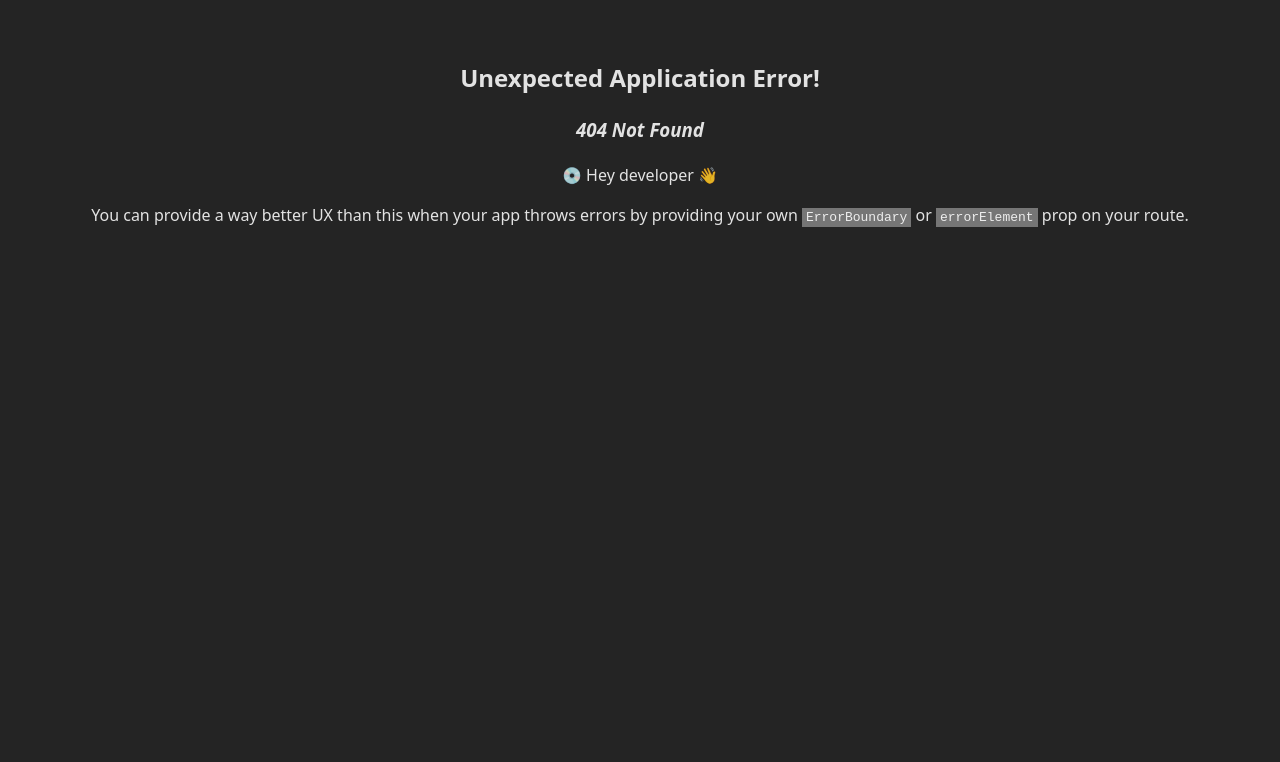
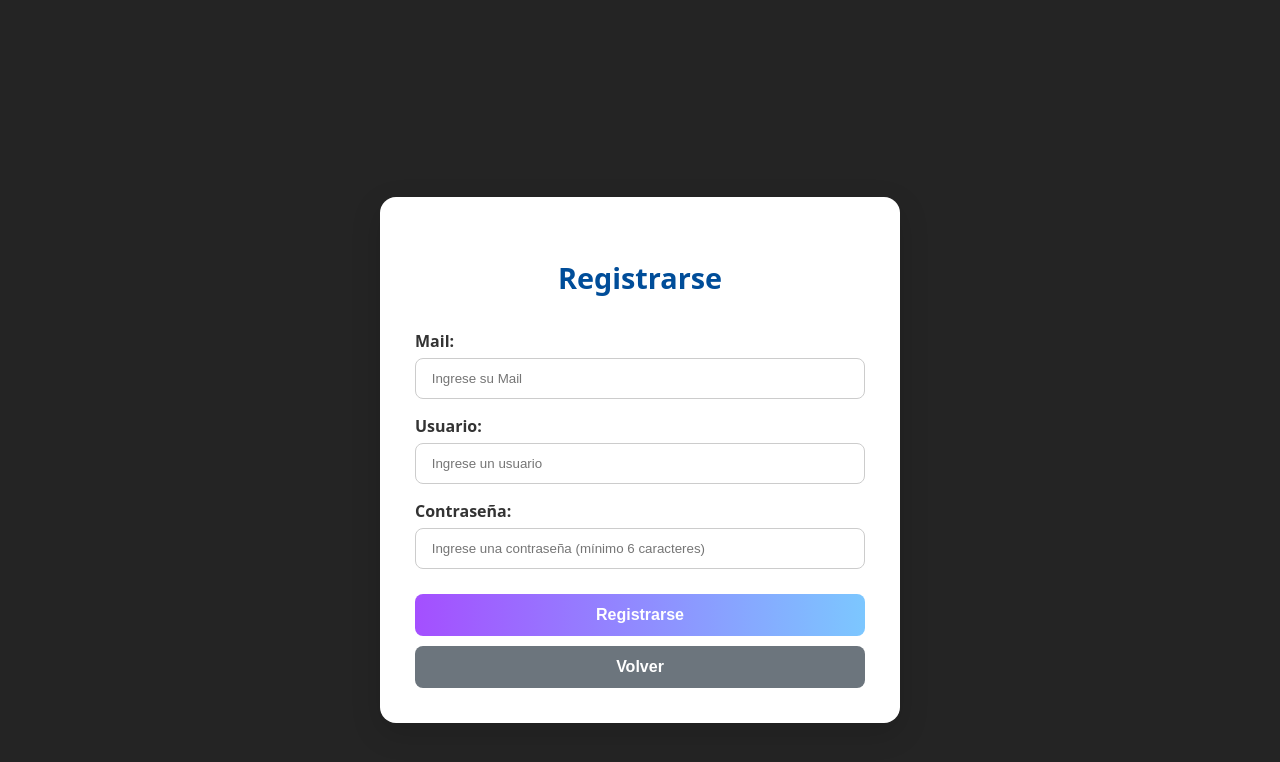
Before and after one commit to Gastuno/ProyectoStreaming, a React (Vite) app: page /register in a window 1280 px wide. Before the commit this address had no page. Shown: the top 762 px of the page. Built offline with nearby package versions, Linux system fonts and the light colour scheme.

Commit message:
AgregarPeliculasYLogin

```diff
--- a/src/Login.jsx
+++ b/src/Login.jsx
@@ -1,27 +1,48 @@
-import { useState } from 'react';
-import { useNavigate } from 'react-router-dom';
-import loginImage from './assets/login.jpg';
-import './Login.css';
+import { useState } from "react";
+import { useNavigate } from "react-router-dom";
+import { auth, db } from "./firebaseconfig";
+import { signInWithEmailAndPassword } from "firebase/auth";
+import { doc, getDoc } from "firebase/firestore";
+import loginImage from "./assets/login.jpg";
+import "./Login.css";
 
 function Login() {
-  const [username, setUsername] = useState('');
-  const [password, setPassword] = useState('');
-  const [error, setError] = useState('');
+  const [email, setEmail] = useState("");
+  const [password, setPassword] = useState("");
+  const [error, setError] = useState("");
+
   const navigate = useNavigate();
 
-  const handleLogin = (e) => {
+  const handleLogin = async (e) => {
     e.preventDefault();
 
-    if (username === 'admin' && password === 'pass') {
-      setError('');
-      sessionStorage.setItem('role', 'admin');
+    try {
+      const userCredential = await signInWithEmailAndPassword(auth, email, password);
+      const user = userCredential.user;
+
+      console.log("Usuario logeado:", user.email);
+
+      const userRef = doc(db, "Usuario", user.uid);
+      const userSnap = await getDoc(userRef);
+
+      if (!userSnap.exists()) {
+        setError("No existe el perfil del usuario.");
+        return;
+      }
+
+      const { nivel } = userSnap.data();
+
+      sessionStorage.setItem('role', nivel === 1 ? 'admin' : 'user');
+
+      if (nivel === 1) {
         navigate('/main', { state: { role: 'admin' } });
-    } else if (username === 'user' && password === 'pass') {
-      setError('');
-      sessionStorage.setItem('role', 'user');
+      } else {
         navigate('/main', { state: { role: 'user' } });
-    } else {
-      setError('Nombre de usuario o contraseña incorrectos');
+      }
+
+    } catch (err) {
+      console.error("Error iniciando sesión:", err);
+      setError("Correo o contraseña incorrectos");
     }
   };
 
@@ -29,37 +50,45 @@ return (
     <>
       <div className="login-container">
         <h2>INICIAR SESION</h2>
+
         <form onSubmit={handleLogin}>
           <div>
             <input
-            type="text"
-            placeholder="Username"
-            value={username}
-            onChange={e => setUsername(e.target.value)}
+              type="email"
+              placeholder="Correo"
+              value={email}
+              onChange={(e) => setEmail(e.target.value)}
               required
             />
           </div>
+
           <div>
             <input
               type="password"
-            placeholder="Password"
+              placeholder="Contraseña"
               value={password}
-            onChange={e => setPassword(e.target.value)}
+              onChange={(e) => setPassword(e.target.value)}
               required
             />
           </div>
-        <button type="submit">Iniciar Sesion</button>
+
+          <button type="submit">Iniciar Sesión</button>
+          <button type="button" onClick={() => navigate('/register')}>
+            Registrarse
+          </button>
+
         </form>
-      {error && <p style={{ color: 'red' }}>{error}</p>}
+
+        {error && <p style={{ color: "red" }}>{error}</p>}
       </div>
+
       <div className="side-image">
         <img src={loginImage} alt="Side" />
+      </div>
 
-    </div>
+
     </>
   );
 }
 
-//figure out why the side text is not showing up
-
 export default Login;
--- a/src/MainScreen.jsx
+++ b/src/MainScreen.jsx
@@ -1,10 +1,11 @@
 import "./MainScreen.css";
 import Cover from './assets/placeholder.jpg';
-import Video from './assets/placeholdervid.mp4';
 import React, { useState, useEffect } from "react";
 import { useNavigate, useLocation } from 'react-router-dom';
-import { collection, getDocs } from "firebase/firestore";
+import { addDoc, collection, query, where, getDocs } from "firebase/firestore";
 import { db } from "./firebaseconfig";
+
+
 
 function MainScreen() {
   const navigate = useNavigate();
@@ -12,43 +13,59 @@ function MainScreen() {
   const [movies, setMovies] = useState([]);
   const [loading, setLoading] = useState(true);
 
-  const fetchGenres = async () => {
-  const generoBd = await getDocs(collection(db, "genero"));
-  const generoList = generoBd.docs.map(doc => ({ idGenero: doc.id, ...doc.data() }));
-  return generoList;
-  };
-
-  const fetchGenresDet = async () => {
-  const generoDetBd = await getDocs(collection(db, "generos"));
-  return generoDetBd.docs.map(doc => doc.data());
-  };
-
 useEffect(() => {
   const fetchMovies = async () => {
     try {
-        const querySnapshot = await getDocs(collection(db, "Producto"));
-        const fetched = querySnapshot.docs.map(doc => ({
+      // 1. Load all products
+      const prodSnap = await getDocs(collection(db, "Producto"));
+      const products = prodSnap.docs.map(doc => ({
         id: doc.id,
         ...doc.data()
       }));
 
-        const adapted = fetched.map(item => ({
-          id: item.id,
-          name: item.nombre,
-          cover: item.portada && item.portada !== "url" ? item.portada : Cover,
-          type: item.tipo === "Pelicula" ? "Movie" : "Serie",
-          duration: item["duracion-m"] || "",
-          stars: item.puntaje || 0,
+      // 2. Load all genres
+      const generoBd = await getDocs(collection(db, "Genero"));
+      const genreList = generoBd.docs.map(doc => ({
+        idGenero: doc.id,
+        ...doc.data()
+      }));
+
+      // 3. Load the linking table (product–genre)
+      const generoDetBd = await getDocs(collection(db, "Generos"));
+      const generoLinks = generoDetBd.docs.map(doc => doc.data());
+
+      // 4. Build final products with actual genres
+      const adapted = products.map(prod => {
+        // Find relationship entries of this product
+        const matched = generoLinks.filter(g => g.idProd === prod.id);
+
+        // Convert IDs → genre names
+        const genres = matched.map(rel => {
+          const gen = genreList.find(g => g.idGenero === rel.idGenero);
+          return gen ? gen.nombre : "Desconocido";
+        });
+
+        console.log("Movie genres from Firebase:", genres);
+
+        return {
+          id: prod.id,
+          name: prod.nombre,
+          cover: prod.portada && prod.portada !== "url" ? prod.portada : Cover,
+          type: prod.tipo === "Pelicula" ? "Movie" : "Serie",
+          duration: prod["duracion-m"] || "",
+          stars: prod.puntaje || 0,
           saved: true,
           fav: false,
-          genres: ["Desconocido"],
-          description: item.descripcion || "",
-          numTemps: item.numTemps || 0
-        }));
+          genres: genres.length > 0 ? genres : ["Desconocido"],
+          description: prod.descripcion || "",
+          numTemps: prod.numTemps || 0
+        };
+      });
 
       setMovies(adapted);
+
     } catch (error) {
-        console.error("Error obteniendo productos:", error);
+      console.error("Error loading movies with genres:", error);
     } finally {
       setLoading(false);
     }
@@ -56,6 +73,7 @@ function MainScreen() {
 
   fetchMovies();
 }, []);
+
 
   const [role, setRole] = useState('user');
   useEffect(() => {
@@ -77,28 +95,74 @@ function MainScreen() {
     setNewTitle(''); setNewGenres(''); setNewType('Movie'); setNewDuration(''); setNewDescription(''); setNewChaptersText('');
   };
 
-  const handleAddSubmit = (e) => {
+  const handleAddSubmit = async (e) => {
   e.preventDefault();
-    const addedGenres = newGenres.split(',').map(g => g.trim()).filter(Boolean);
-    let chapters = [];
-    if (newType === 'Serie' && newChaptersText.trim()) {
-      chapters = newChaptersText.split(',').map(part => {
-        const [name, duration] = part.split(':').map(p => p && p.trim());
-        return { name: name || 'Untitled', duration: duration || '' };
+
+  try {
+    // Split genre input
+    const inputGenres = newGenres
+      .split(',')
+      .map(g => g.trim())
+      .filter(Boolean);
+
+    // 1️⃣ Save product in Producto
+    const productoRef = await addDoc(collection(db, "Producto"), {
+      fechaLanz: new Date(),
+      descripcion: newDescription,
+      'duracion-m': newDuration,
+      mov: "",
+      nombre: newTitle,
+      numTemps: newType === "Serie" ? 1 : null,
+      portada: "url",   // or upload later
+      tipo: newType === "Movie" ? "Pelicula" : "Serie",
+      "duracion-m": newType === "Movie" ? newDuration : null,
     });
+
+    const productoId = productoRef.id;
+    console.log("Producto guardado con ID:", productoId);
+
+    // 2️⃣ For each genre: find existing or create new
+    for (const genreName of inputGenres) {
+      // Search for existing genre in Genero
+      const qGenre = query(
+        collection(db, "Genero"),
+        where("nombre", "==", genreName)
+      );
+
+      const snap = await getDocs(qGenre);
+
+      let genreId;
+
+      if (snap.empty) {
+        // Create new genre
+        const newGenreRef = await addDoc(collection(db, "Genero"), {
+          nombre: genreName
+        });
+        genreId = newGenreRef.id;
+        console.log("Nuevo género creado:", genreName, genreId);
+      } else {
+        // Existing genre found
+        genreId = snap.docs[0].id;
+        console.log("Género encontrado:", genreName, genreId);
       }
-    const movieObj = {
-      name: newTitle || 'Untitled',
-      cover: Cover,
-      genres: addedGenres,
-      type: newType,
-      description: newDescription || '',
-      duration: newType === 'Movie' ? (newDuration || '') : undefined,
-      chapters: newType === 'Serie' ? chapters : undefined,
-    };
-    setMovies(prev => [movieObj, ...prev]);
+
+      // 3️⃣ Link product to this genre in Generos
+      await addDoc(collection(db, "Generos"), {
+        idProducto: productoId,
+        idGenero: genreId
+      });
+
+      console.log("Link creado:", productoId, " → ", genreId);
+    }
+
+    alert("Contenido guardado en Firebase!");
     setShowAddForm(false);
     resetForm();
+
+  } catch (error) {
+    console.error("Error guardando en Firebase:", error);
+    alert("Error guardando contenido.");
+  }
   };
 
   const [selectedGenre, setSelectedGenre] = useState('All');
@@ -147,6 +211,7 @@ const handleMovieClick = (movie) => {
     navigate(`/movie/${encodeURIComponent(movie.id)}`);
 };
 
+
   return (
     <div className="main">
       <nav className="topmenu">
@@ -161,7 +226,7 @@ const handleMovieClick = (movie) => {
           <button onClick={() => {setShowBiblioteca(false); setSelectedGenre('Comedia')}} className={selectedGenre === 'Comedia' ? 'active' : ''}>Comedia</button>
           <button onClick={() => {setShowBiblioteca(false); setSelectedGenre('Drama')}} className={selectedGenre === 'Drama' ? 'active' : ''}>Drama</button>
           <button onClick={() => {setShowBiblioteca(false); setSelectedGenre('Sci-Fi')}} className={selectedGenre === 'Sci-Fi' ? 'active' : ''}>Sci-Fi</button>
-          <button onClick={() => {setShowBiblioteca(false); setSelectedGenre('Horror')}} className={selectedGenre === 'Horror' ? 'active' : ''}>Horror</button>
+          <button onClick={() => {setShowBiblioteca(false); setSelectedGenre('Terror')}} className={selectedGenre === 'Terror' ? 'active' : ''}>Terror</button>
         </nav>
       </nav>
 
--- a/src/MediaProfiles/MovieProfile.jsx
+++ b/src/MediaProfiles/MovieProfile.jsx
@@ -1,7 +1,7 @@
 import React, { useState, useRef, useEffect } from 'react';
 import { useParams } from 'react-router-dom';
 import { doc, getDoc } from 'firebase/firestore';
-import { db } from '../firebaseConfig';
+import { db } from '../firebaseconfig';
 import '../MediaProfiles/MovieProfile.css';
 import DefaultVideo from '../assets/placeholdervid.mp4';
 import DefaultCover from '../assets/placeholder.jpg';
--- a/src/firebaseconfig.js
+++ b/src/firebaseconfig.js
@@ -1,6 +1,7 @@
 // Import the functions you need from the SDKs you need
 import { initializeApp } from "firebase/app";
 import { getFirestore } from "firebase/firestore";
+import { getAuth } from "firebase/auth";
 // TODO: Add SDKs for Firebase products that you want to use
 // https://firebase.google.com/docs/web/setup#available-libraries
 
@@ -18,3 +19,5 @@ const firebaseConfig = {
 const app = initializeApp(firebaseConfig);
 
 export const db = getFirestore(app);
+
+export const auth = getAuth(app);
--- /dev/null
+++ b/src/register.css
@@ -0,0 +1,87 @@
+.registro-container {
+    display: flex;
+    justify-content: center;
+    align-items: center;
+    min-height: 100vh;
+    padding: 20px;
+}
+
+.registro-form-card {
+    background: #ffffff;
+    padding: 35px;
+    border-radius: 16px;
+    box-shadow: 0 10px 30px rgba(0, 0, 0, 0.15);
+    max-width: 450px;
+    width: 100%;
+    text-align: center;
+}
+
+.registro-form-card h2 {
+    color: #004d99;
+    margin-bottom: 30px;
+    font-size: 1.8em;
+    font-weight: 700;
+}
+
+.registro-form label {
+    display: block;
+    text-align: left;
+    margin-bottom: 15px;
+    font-weight: 600;
+    color: #333;
+}
+
+.registro-form input {
+    width: 100%;
+    padding: 12px;
+    margin-top: 5px;
+    border: 1px solid #ccc;
+    border-radius: 8px;
+    box-sizing: border-box;
+}
+
+.registro-actions {
+    margin-top: 25px;
+    display: flex;
+    flex-direction: column;
+    gap: 10px;
+}
+
+.btn-registrar,
+.btn-volver {
+    padding: 12px;
+    border: none;
+    border-radius: 8px;
+    cursor: pointer;
+    font-size: 1em;
+    font-weight: 700;
+    transition: background-color 0.3s;
+}
+
+.btn-registrar {
+    background: linear-gradient(90deg, #a44fff, #7cc7ff); /* Verde para registrar */
+    color: white;
+}
+
+.btn-registrar.active {
+    background: linear-gradient(90deg, #a44fff, #7cc7ff);
+}
+
+.btn-volver {
+    background-color: #6c757d; /* Gris para volver */
+    color: white;
+}
+
+.btn-volver:hover:not(:disabled) {
+    background-color: #5a6268;
+}
+
+.error-message {
+    padding: 10px;
+    background-color: #f8d7da;
+    border: 1px solid #f5c6cb;
+    color: #721c24;
+    border-radius: 5px;
+    margin-bottom: 15px;
+    font-weight: 500;
+}
--- /dev/null
+++ b/src/register.jsx
@@ -0,0 +1,103 @@
+import React, { useState } from 'react';
+import { useNavigate } from 'react-router-dom';
+import { auth, db } from './firebaseconfig';
+import { createUserWithEmailAndPassword } from 'firebase/auth';
+import { doc, setDoc } from 'firebase/firestore';
+import './register.css';
+
+const Registro = () => {
+    const [mail, setMail] = useState('');
+    const [usuario, setUsuario] = useState('');
+    const [contrasena, setContrasena] = useState('');
+    const [error, setError] = useState('');
+    const [loading, setLoading] = useState(false);
+    const navigate = useNavigate();
+
+    const handleRegistrarse = async (e) => {
+        e.preventDefault();
+        setError('');
+
+        if (!mail || !usuario || !contrasena) {
+            setError('Por favor, complete todos los campos.');
+            return;
+        }
+
+        setLoading(true);
+
+        try {
+            const userCredential = await createUserWithEmailAndPassword(
+                auth,
+                mail,
+                contrasena
+            );
+
+            const user = userCredential.user;
+
+            await setDoc(doc(db, "Usuario", user.uid), {
+                email: mail,
+                fechaRegistro: new Date(),
+                fotoPerfil: 'url',
+                nivel: 0,
+                nombre: usuario,
+            });
+
+            console.log("Registro exitoso. UID:", user.uid);
+            alert('Registro exitoso! Ya puedes iniciar sesión.');
+
+            navigate('/');
+
+        } catch (firebaseError) {
+            console.error("Error de registro de Firebase:", firebaseError.code, firebaseError.message);
+
+            let errorMessage = 'Error desconocido al registrar. Intente más tarde.';
+
+            if (firebaseError.code === 'auth/weak-password') {
+                errorMessage = 'La contraseña debe tener al menos 6 caracteres.';
+            } else if (firebaseError.code === 'auth/email-already-in-use') {
+                errorMessage = 'Este correo electrónico ya está registrado.';
+            } else if (firebaseError.code === 'auth/invalid-email') {
+                errorMessage = 'El formato del correo electrónico es inválido.';
+            }
+
+            setError(errorMessage);
+        } finally {
+            setLoading(false);
+        }
+    };
+
+    return (
+        <div className="registro-container">
+            <div className="registro-form-card">
+                <h2>Registrarse</h2>
+
+                {error && <p className="error-message">{error}</p>}
+
+                <form className="registro-form" onSubmit={handleRegistrarse}>
+                    <label>
+                        Mail:
+                        <input type="email" value={mail} onChange={e => setMail(e.target.value)} placeholder=" Ingrese su Mail" />
+                    </label>
+                    <label>
+                        Usuario:
+                        <input type="text" value={usuario} onChange={e => setUsuario(e.target.value)} placeholder=" Ingrese un usuario" />
+                    </label>
+                    <label>
+                        Contraseña:
+                        <input type="password" value={contrasena} onChange={e => setContrasena(e.target.value)} placeholder=" Ingrese una contraseña (mínimo 6 caracteres)" />
+                    </label>
+
+                    <div className="registro-actions">
+                        <button type="submit" className="btn-registrar" disabled={loading}>
+                            {loading ? 'Registrando...' : 'Registrarse'}
+                        </button>
+                        <button type="button" className="btn-volver" onClick={() => navigate(-1)} disabled={loading}>
+                            Volver
+                        </button>
+                    </div>
+                </form>
+            </div>
+        </div>
+    );
+};
+
+export default Registro;
--- a/src/route.tsx
+++ b/src/route.tsx
@@ -2,11 +2,16 @@ import { createBrowserRouter } from 'react-router-dom';
 import Login from './Login.jsx';
 import MainScreen from './MainScreen.jsx';
 import MovieProfile from './MediaProfiles/MovieProfile.jsx';
+import Register from './register.jsx';
 
 const router = createBrowserRouter([
   {
     path: '/',
     element: <Login />,
+  },
+  {
+    path: '/register',
+    element: <Register />,
   },
   {
     path: '/main',
```
Lines whose indentation alone changed are shown as unchanged.
